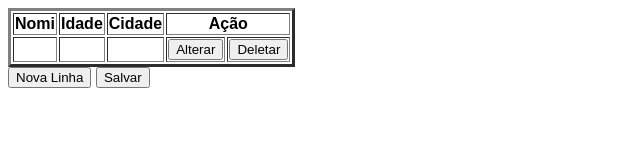
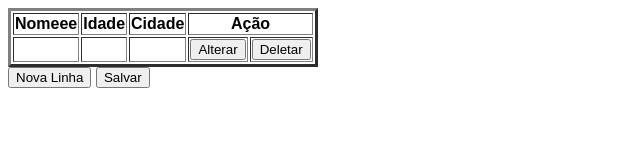
Before and after one commit to washolv/TabelaDinamica, a plain HTML site: page index.html in a window 1280 px wide. Shown: the whole page, without its empty margins (0-640 px from the left). Drawn offline with Linux system fonts and the light colour scheme.

Commit message:
Update index.html

```diff
--- a/index.html
+++ b/index.html
@@ -14,7 +14,7 @@
 <body>
     <table id="tbl" cellspacing="2" border="3">
         <thead>
-            <th>Nomi</th>
+            <th>Nomeee</th>
             <th>Idade</th>
             <th>Cidade</th>
             <th colspan="2">Ação</th>
```
